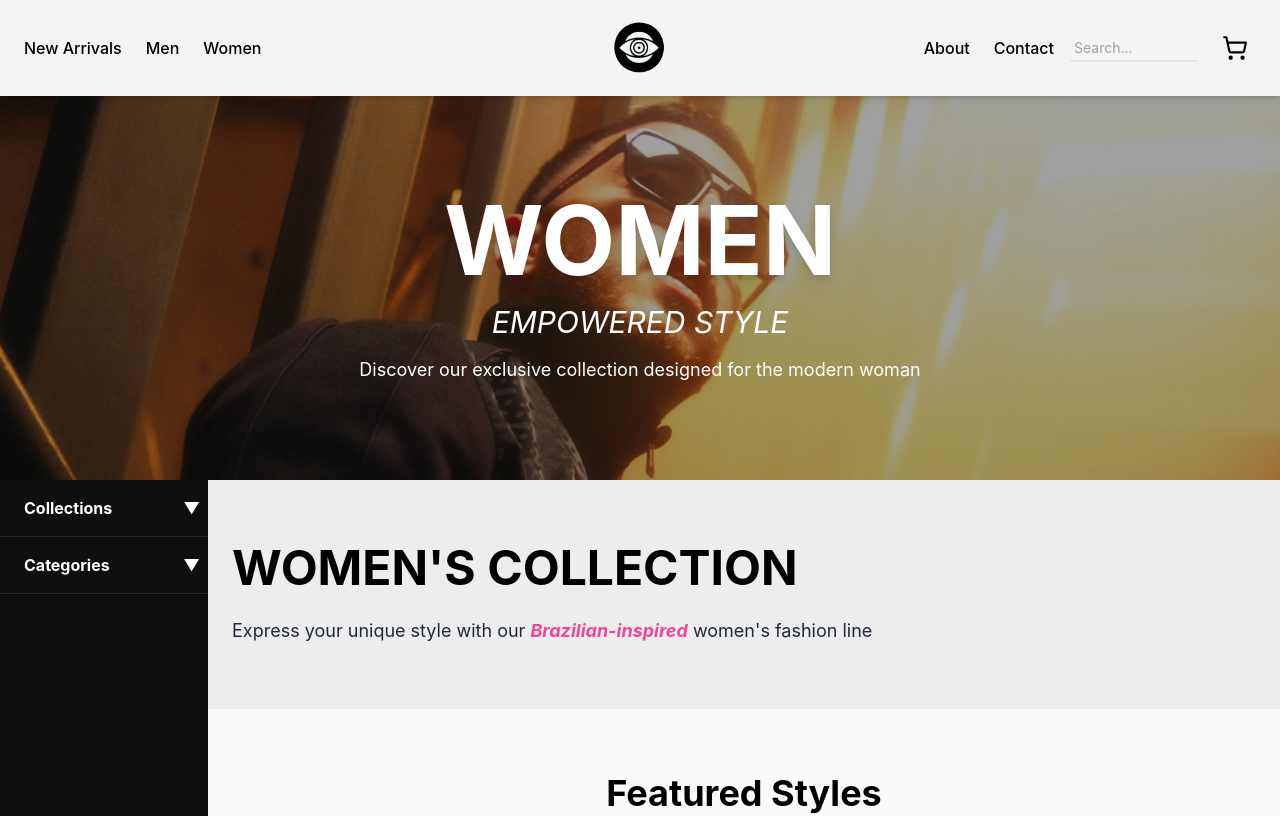
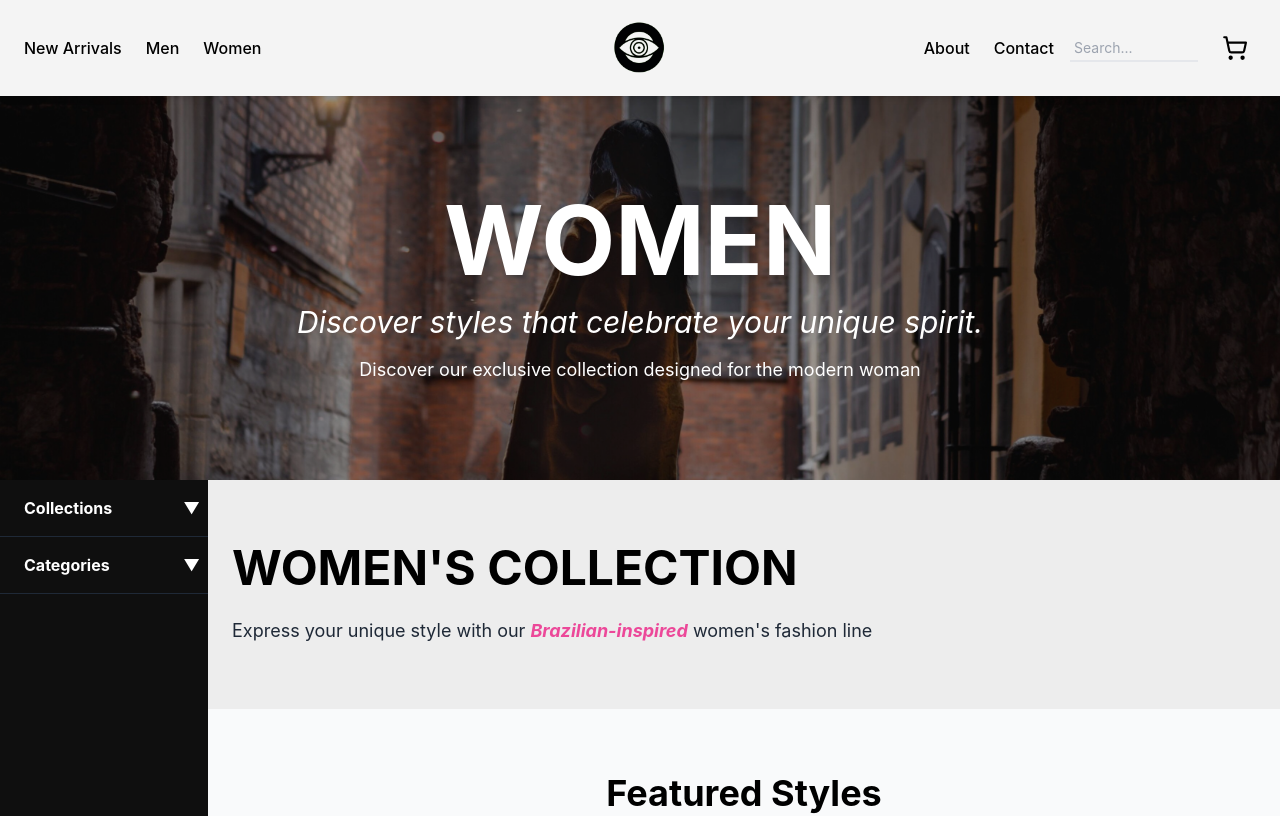
Before and after one commit to GuilhermeFerza/clothestore, a React (Vite) app in the folder Client/: page /women in a window 1280 px wide. Shown: the top 816 px of the page. Built offline with nearby package versions, Linux system fonts and the light colour scheme.

Commit message:
update Women page: replace banner image and revise subtitle for enhanced messaging

```diff
--- a/Client/src/pages/Women.tsx
+++ b/Client/src/pages/Women.tsx
@@ -6,7 +6,7 @@ import { Link } from "react-router-dom";
 import roupa1 from "../assets/images/phroupa1.png";
 import roupa2 from "../assets/images/phroupa2.png";
 import roupa3 from "../assets/images/phroupa3.png";
-import banner from "../assets/images/Carrosel1.jpg";
+import banner from "../assets/images/WomenSection.png";
 import Contact from "../components/ui/Contact.tsx";
 
 export default function Women() {
@@ -64,7 +64,7 @@ export default function Women() {
               WOMEN
             </h1>
             <h3 className="text-xl lg:text-3xl mt-4 italic select-none">
-              EMPOWERED STYLE
+              Discover styles that celebrate your unique spirit.
             </h3>
             <p className="text-lg mt-4 max-w-2xl px-4">
               Discover our exclusive collection designed for the modern woman
```
Also changed, not shown: Client/src/assets/images/WomenSection.png (added).
